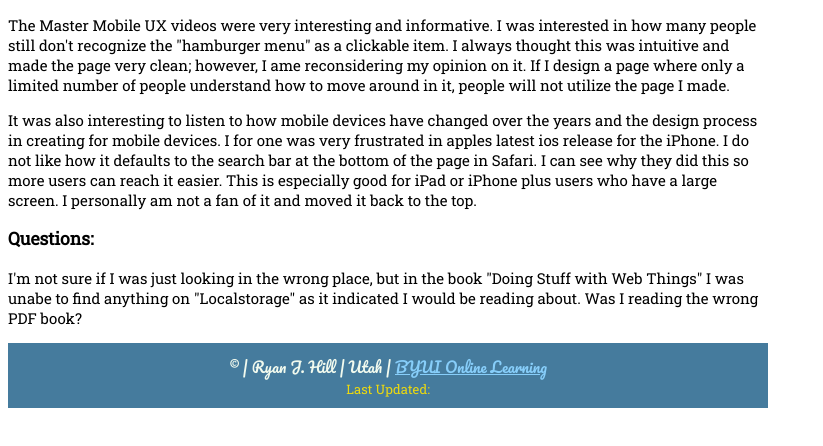
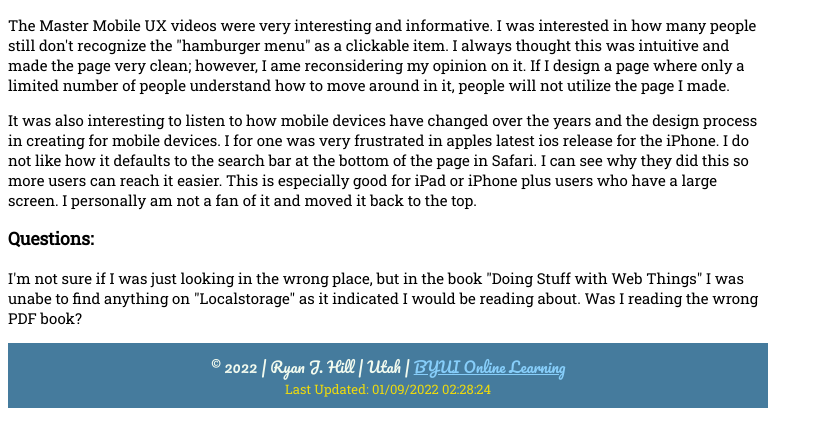
Before and after one commit to xjjeepster/WDD330_Portfolio, a plain HTML site: page week1/week1.html in a window 1280 px wide. Shown: the part 122-568 px from the top of the page, without its empty margins (0-823 px from the left). Drawn offline with Linux system fonts and the light colour scheme; a web font is replaced by a local one.

Commit message:
fix footer

```diff
--- a/week1/week1.html
+++ b/week1/week1.html
@@ -34,12 +34,12 @@
     <footer>
         <div>
             <div class="line1">&copy;
-                <script src="js/date.js"></script> | Ryan J. Hill | Utah | <a href="https://www.byui.edu/online">BYUI
+                <script src="/WDD330_Portfolio/js/date.js"></script> | Ryan J. Hill | Utah | <a href="https://www.byui.edu/online">BYUI
                 Online
                 Learning</a></div>
             <div class="line2">Last Updated: <span id="updateddate"></span></div>
         </div>
-        <script src="js/update.js"></script>
+        <script src="/WDD330_Portfolio/js/update.js"></script>
     </div>
     </footer>
 </body>
```
